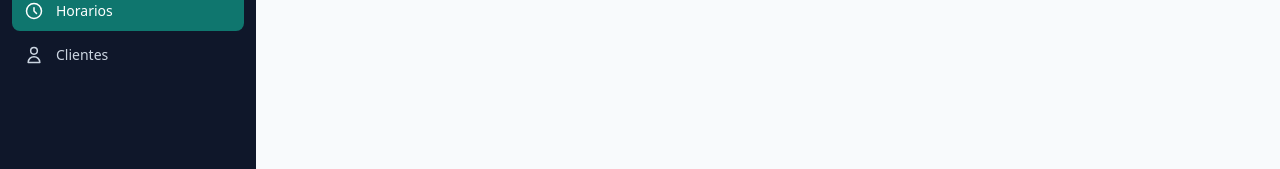
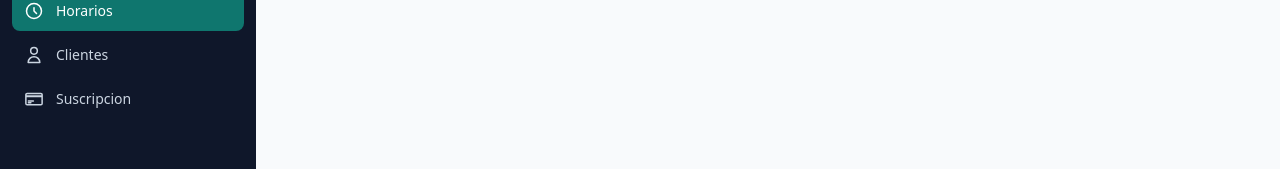
Before and after one commit to LBARIA96/lbar-admin, a Next.js app: page /horarios in a window 1280 px wide. Shown: the part 288-457 px from the top of the page. Built offline with nearby package versions, Linux system fonts and the light colour scheme; no server answers.

Commit message:
Update Sidebar.js

```diff
--- a/app/components/Sidebar.js
+++ b/app/components/Sidebar.js
@@ -12,6 +12,7 @@ const nav = [
   { href: '/staff', label: 'Staff', icon: 'M17 20h5v-2a4 4 0 00-3-3.87M9 20H4v-2a4 4 0 013-3.87m6-1.13a4 4 0 10-4-4 4 4 0 004 4zm6 0a4 4 0 10-3-6.7' },
   { href: '/horarios', label: 'Horarios', icon: 'M12 8v4l3 3m6-3a9 9 0 11-18 0 9 9 0 0118 0z' },
   { href: '/clientes', label: 'Clientes', icon: 'M16 7a4 4 0 11-8 0 4 4 0 018 0zM12 14a7 7 0 00-7 7h14a7 7 0 00-7-7z' },
+  { href: '/suscripcion', label: 'Suscripcion', icon: 'M2.25 8.25h19.5M2.25 9h19.5m-16.5 5.25h6m-6 2.25h3M3.75 18.75h16.5a1.5 1.5 0 001.5-1.5V6.75a1.5 1.5 0 00-1.5-1.5H3.75a1.5 1.5 0 00-1.5 1.5v10.5a1.5 1.5 0 001.5 1.5z' },
   ];
 
 export default function Sidebar() {
```
